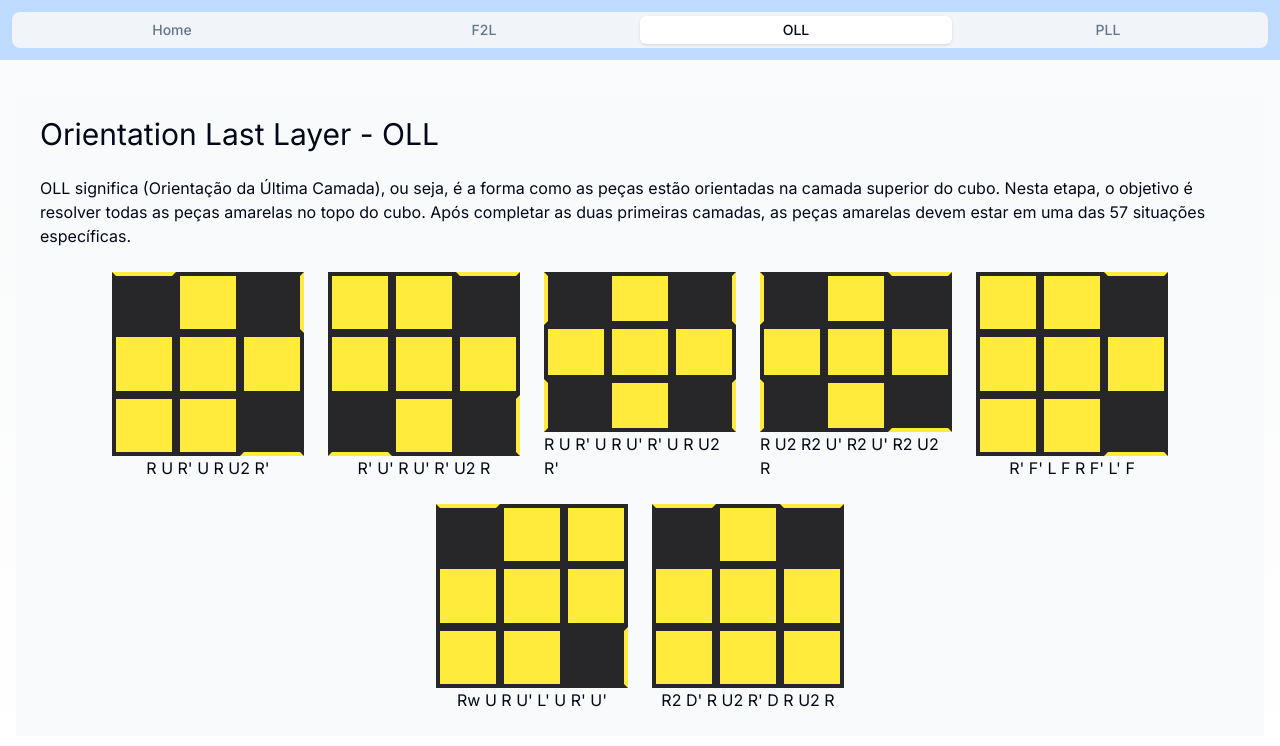
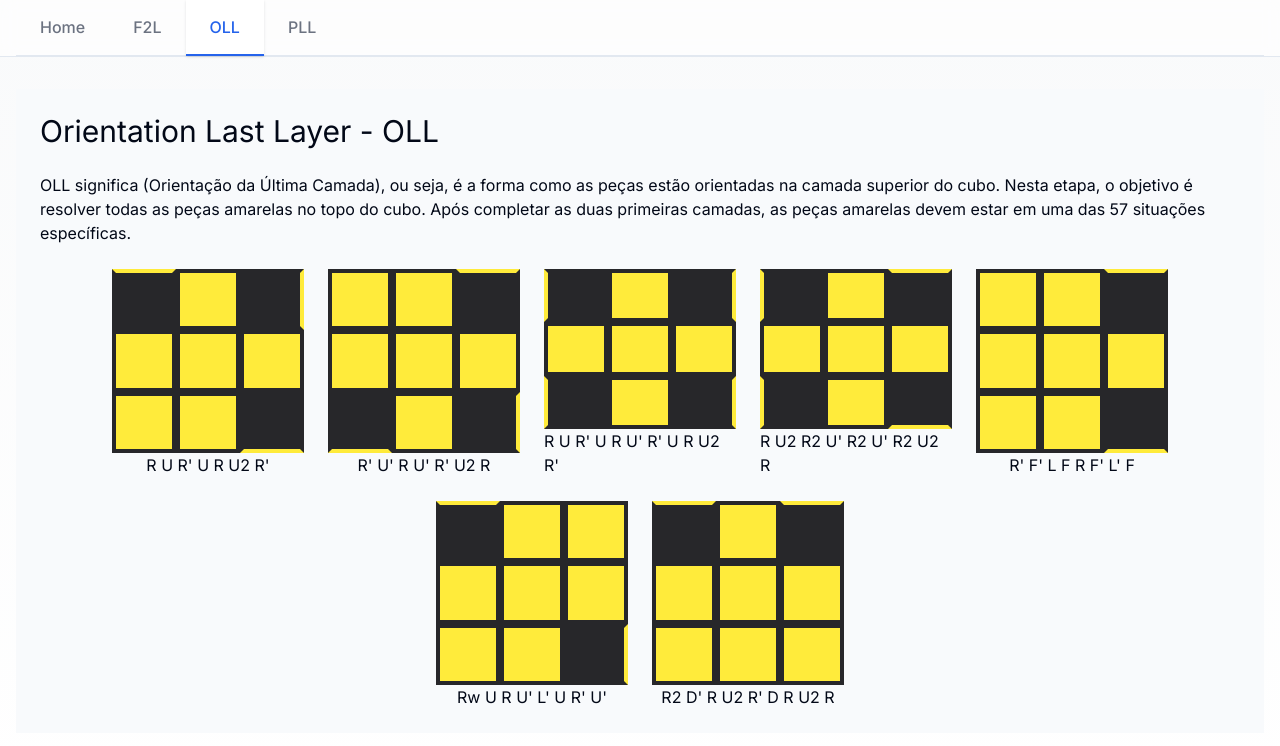
Before and after one commit to ValdineiJunior/cube-lessons, a Next.js app: page /orientationLastLayer in a window 1280 px wide. Shown: the top 746 px of the page. Built offline with nearby package versions, Linux system fonts and the light colour scheme.

Commit message:
feat: improve header

```diff
--- a/src/components/header.tsx
+++ b/src/components/header.tsx
@@ -8,23 +8,41 @@ export function Header() {
   const pathname = usePathname();
 
   return (
-    <div className="bg-blue-200 p-3">
+    <div className="border-b bg-white/95 backdrop-blur supports-[backdrop-filter]:bg-white/60">
+      <div className="container mx-auto px-4">
         <Tabs value={pathname} className="w-full">
-        <TabsList className="grid w-full grid-cols-4">
-          <TabsTrigger value="/" asChild>
+          <TabsList className="h-14 w-full justify-start rounded-none border-b bg-transparent p-0">
+            <TabsTrigger
+              value="/"
+              asChild
+              className="h-14 rounded-none border-b-2 border-transparent px-6 text-base font-medium text-gray-500 transition-all hover:border-gray-300 hover:text-gray-900 data-[state=active]:border-blue-600 data-[state=active]:text-blue-600"
+            >
               <Link href="/">Home</Link>
             </TabsTrigger>
-          <TabsTrigger value="/firstTwoLayers" asChild>
+            <TabsTrigger
+              value="/firstTwoLayers"
+              asChild
+              className="h-14 rounded-none border-b-2 border-transparent px-6 text-base font-medium text-gray-500 transition-all hover:border-gray-300 hover:text-gray-900 data-[state=active]:border-blue-600 data-[state=active]:text-blue-600"
+            >
               <Link href="/firstTwoLayers">F2L</Link>
             </TabsTrigger>
-          <TabsTrigger value="/orientationLastLayer" asChild>
+            <TabsTrigger
+              value="/orientationLastLayer"
+              asChild
+              className="h-14 rounded-none border-b-2 border-transparent px-6 text-base font-medium text-gray-500 transition-all hover:border-gray-300 hover:text-gray-900 data-[state=active]:border-blue-600 data-[state=active]:text-blue-600"
+            >
               <Link href="/orientationLastLayer">OLL</Link>
             </TabsTrigger>
-          <TabsTrigger value="/permutationLastLayer" asChild>
+            <TabsTrigger
+              value="/permutationLastLayer"
+              asChild
+              className="h-14 rounded-none border-b-2 border-transparent px-6 text-base font-medium text-gray-500 transition-all hover:border-gray-300 hover:text-gray-900 data-[state=active]:border-blue-600 data-[state=active]:text-blue-600"
+            >
               <Link href="/permutationLastLayer">PLL</Link>
             </TabsTrigger>
           </TabsList>
         </Tabs>
       </div>
+    </div>
   );
 }
```
Lines whose indentation alone changed are shown as unchanged.
